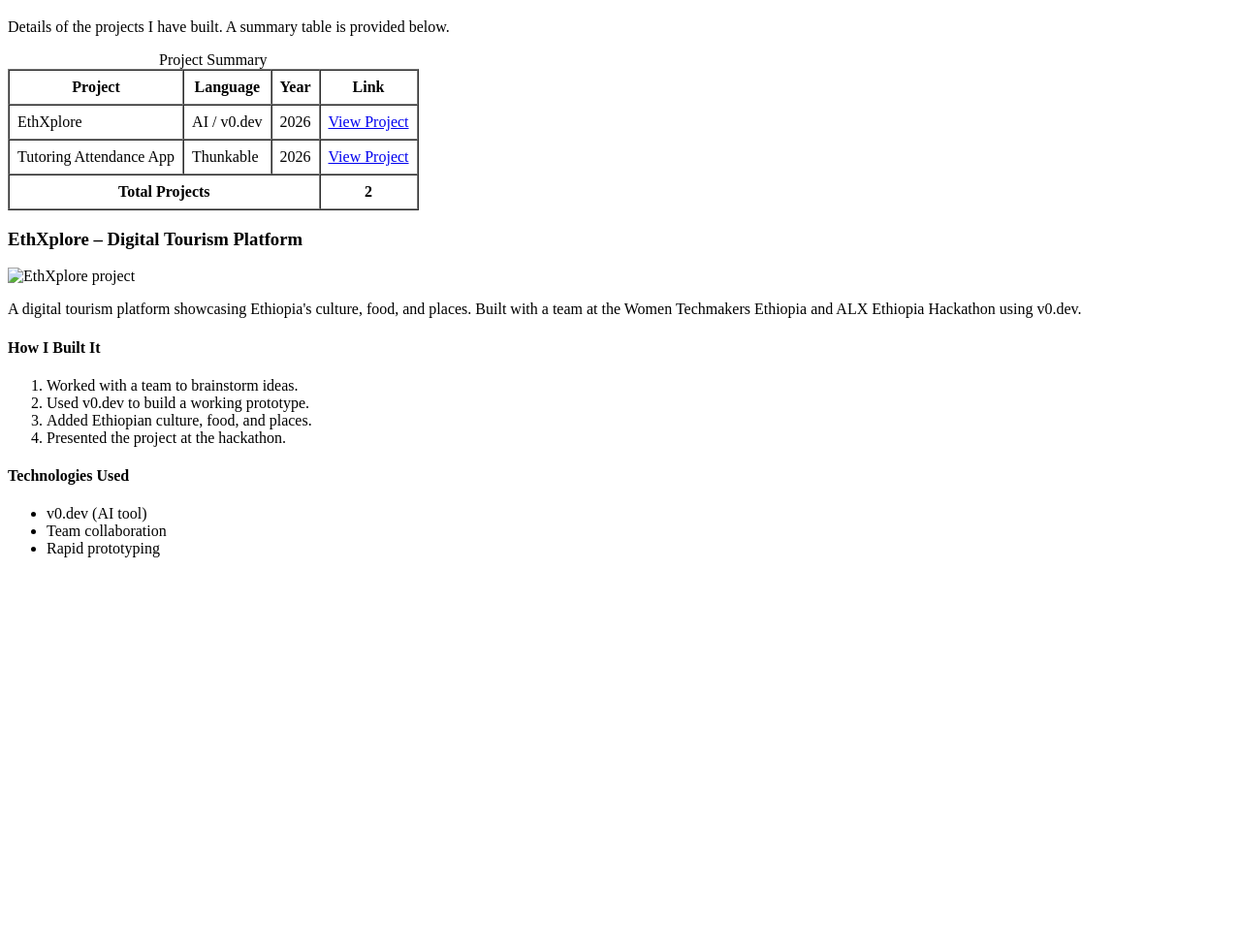
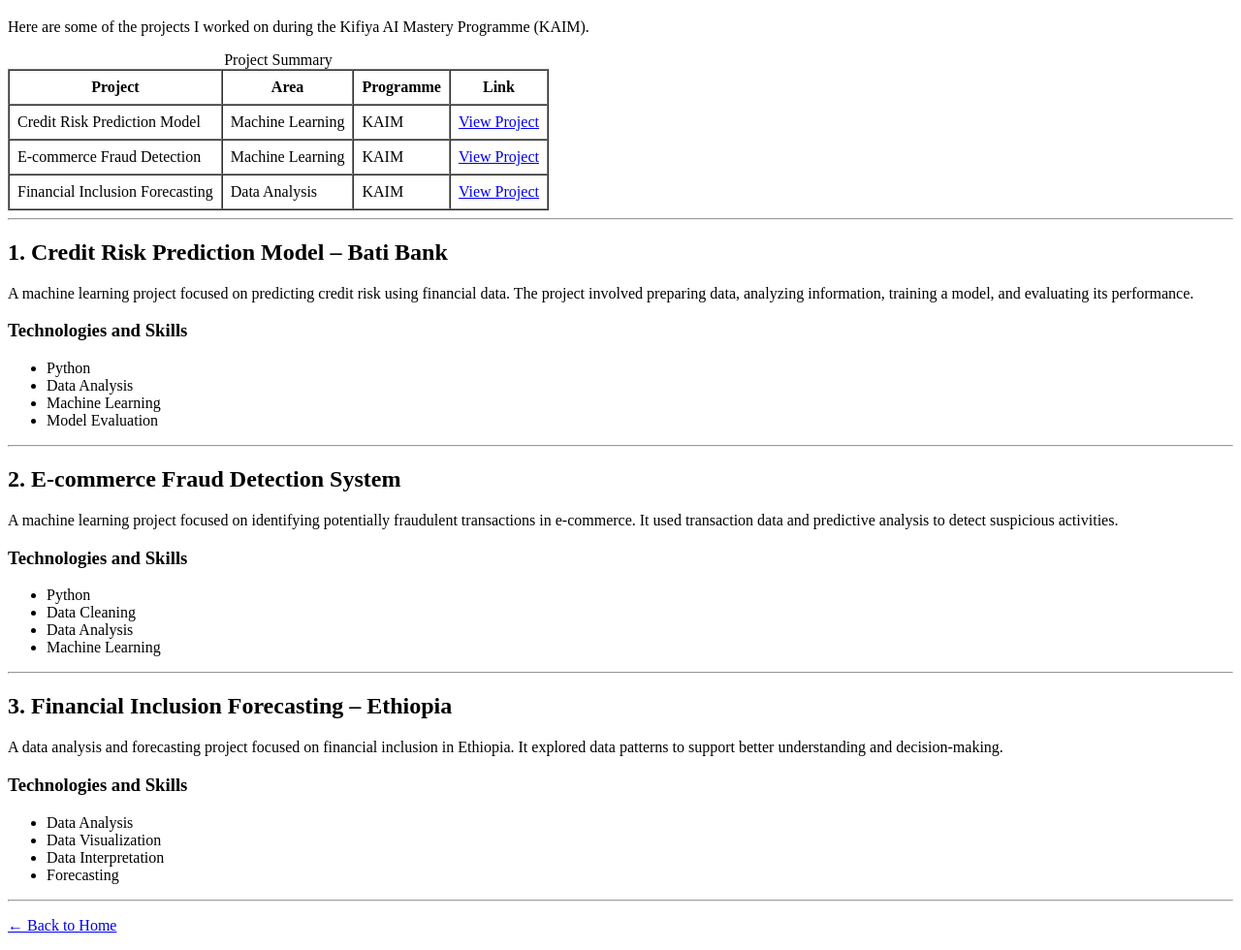
Before and after one commit to Hannaberhe/portfolio, a plain HTML site: page projects.html in a window 1280 px wide. Shown: the part 95-1075 px from the top of the page at 97% size. Before the commit the page ends 800 px from the top, so only its background shows below. Drawn offline with Linux system fonts and the light colour scheme.

Commit message:
Revise project descriptions and add new entries
Updated project details and descriptions for clarity and added new projects with relevant technologies and skills.

```diff
--- a/projects.html
+++ b/projects.html
@@ -13,66 +13,114 @@
 
     <h1>My Projects</h1>
 
-    <p>Details of the projects I have built. A summary table is provided below.</p>
+    <p>
+        Here are some of the projects I worked on during the
+        Kifiya AI Mastery Programme (KAIM).
+    </p>
 
     <table border="1" cellpadding="8" cellspacing="0">
         <caption>Project Summary</caption>
+
         <thead>
             <tr>
                 <th>Project</th>
-                <th>Language</th>
-                <th>Year</th>
+                <th>Area</th>
+                <th>Programme</th>
                 <th>Link</th>
             </tr>
         </thead>
+
         <tbody>
             <tr>
-                <td>EthXplore</td>
-                <td>AI / v0.dev</td>
-                <td>2026</td>
-                <td><a href="index.html#projects">View Project</a></td>
+                <td>Credit Risk Prediction Model</td>
+                <td>Machine Learning</td>
+                <td>KAIM</td>
+                <td><a href="#credit-risk">View Project</a></td>
             </tr>
+
             <tr>
-                <td>Tutoring Attendance App</td>
-                <td>Thunkable</td>
-                <td>2026</td>
-                <td><a href="index.html#projects">View Project</a></td>
+                <td>E-commerce Fraud Detection</td>
+                <td>Machine Learning</td>
+                <td>KAIM</td>
+                <td><a href="#fraud-detection">View Project</a></td>
+            </tr>
+
+            <tr>
+                <td>Financial Inclusion Forecasting</td>
+                <td>Data Analysis</td>
+                <td>KAIM</td>
+                <td><a href="#financial-inclusion">View Project</a></td>
             </tr>
         </tbody>
-        <tfoot>
-            <tr>
-                <th colspan="3">Total Projects</th>
-                <th>2</th>
-            </tr>
-        </tfoot>
+
+
     </table>
 
-    <h3>EthXplore – Digital Tourism Platform</h3>
+    <hr>
 
-    <img src="images/project-ethxplore.png" alt="EthXplore project" width="400" height="250">
+    <h2 id="credit-risk">1. Credit Risk Prediction Model – Bati Bank</h2>
 
     <p>
-        A digital tourism platform showcasing Ethiopia's culture,
-        food, and places. Built with a team at the Women Techmakers
-        Ethiopia and ALX Ethiopia Hackathon using v0.dev.
+        A machine learning project focused on predicting credit
+        risk using financial data. The project involved preparing
+        data, analyzing information, training a model, and
+        evaluating its performance.
     </p>
 
-    <h4>How I Built It</h4>
-
-    <ol>
-        <li>Worked with a team to brainstorm ideas.</li>
-        <li>Used v0.dev to build a working prototype.</li>
-        <li>Added Ethiopian culture, food, and places.</li>
-        <li>Presented the project at the hackathon.</li>
-    </ol>
-
-    <h4>Technologies Used</h4>
+    <h3>Technologies and Skills</h3>
 
     <ul>
-        <li>v0.dev (AI tool)</li>
-        <li>Team collaboration</li>
-        <li>Rapid prototyping</li>
+        <li>Python</li>
+        <li>Data Analysis</li>
+        <li>Machine Learning</li>
+        <li>Model Evaluation</li>
     </ul>
+
+    <hr>
+
+    <h2 id="fraud-detection">2. E-commerce Fraud Detection System</h2>
+
+    <p>
+        A machine learning project focused on identifying
+        potentially fraudulent transactions in e-commerce.
+        It used transaction data and predictive analysis
+        to detect suspicious activities.
+    </p>
+
+    <h3>Technologies and Skills</h3>
+
+    <ul>
+        <li>Python</li>
+        <li>Data Cleaning</li>
+        <li>Data Analysis</li>
+        <li>Machine Learning</li>
+    </ul>
+
+    <hr>
+
+    <h2 id="financial-inclusion">
+        3. Financial Inclusion Forecasting – Ethiopia
+    </h2>
+
+    <p>
+        A data analysis and forecasting project focused on
+        financial inclusion in Ethiopia. It explored data
+        patterns to support better understanding and
+        decision-making.
+    </p>
+
+    <h3>Technologies and Skills</h3>
+
+    <ul>
+        <li>Data Analysis</li>
+        <li>Data Visualization</li>
+        <li>Data Interpretation</li>
+        <li>Forecasting</li>
+    </ul>
+
+    <hr>
+
+    <p><a href="index.html">&larr; Back to Home</a></p>
 
 </body>
 </html>
```
